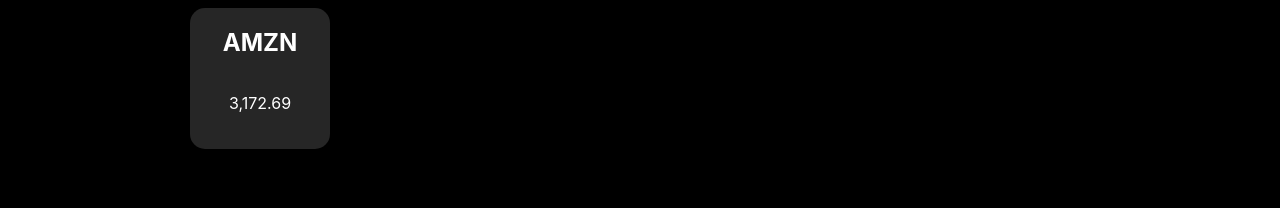
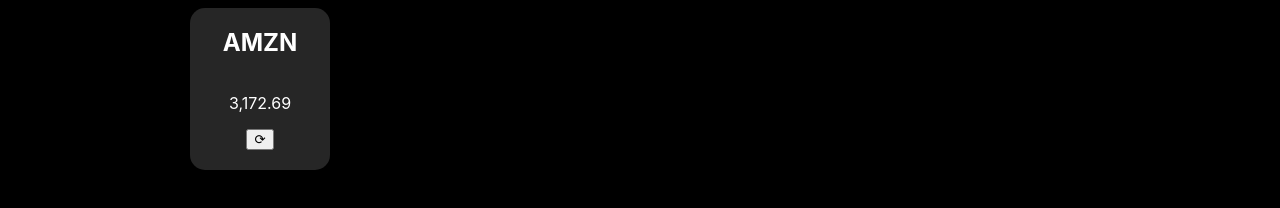
Before and after one commit to alegandolfo/stocks_dashboard, a plain HTML site: page index.html in a window 1280 px wide. Shown: the part 72-280 px from the top of the page. Drawn offline with Linux system fonts and the light colour scheme.

Commit message:
add refresh button

```diff
--- a/index.html
+++ b/index.html
@@ -20,6 +20,7 @@
             <button class="btn-close" onclick="removeTicker(event)">x</button>
             <h2>AMZN</h2>
             <p>3,172.69</p>
+            <button class="btn-refresh" onclick="refreshTicker(event)">⟳</button>
         </div>
     </div>
     <div class="modal" id="add-stock">
--- a/js/main.js
+++ b/js/main.js
@@ -81,6 +81,13 @@ const removeTicker = (event) => {
     ticker.remove()
 }
 
+const refreshTicker = (event) => {
+    console.log('teste')
+    const btnRefresh = event.target
+    const currentPrice = btnRefresh.previousSibling
+    currentPrice.remove()
+}
+
 const modal = document.querySelector(".modal")
 modal.addEventListener("click", handleModalClose)
 
```
